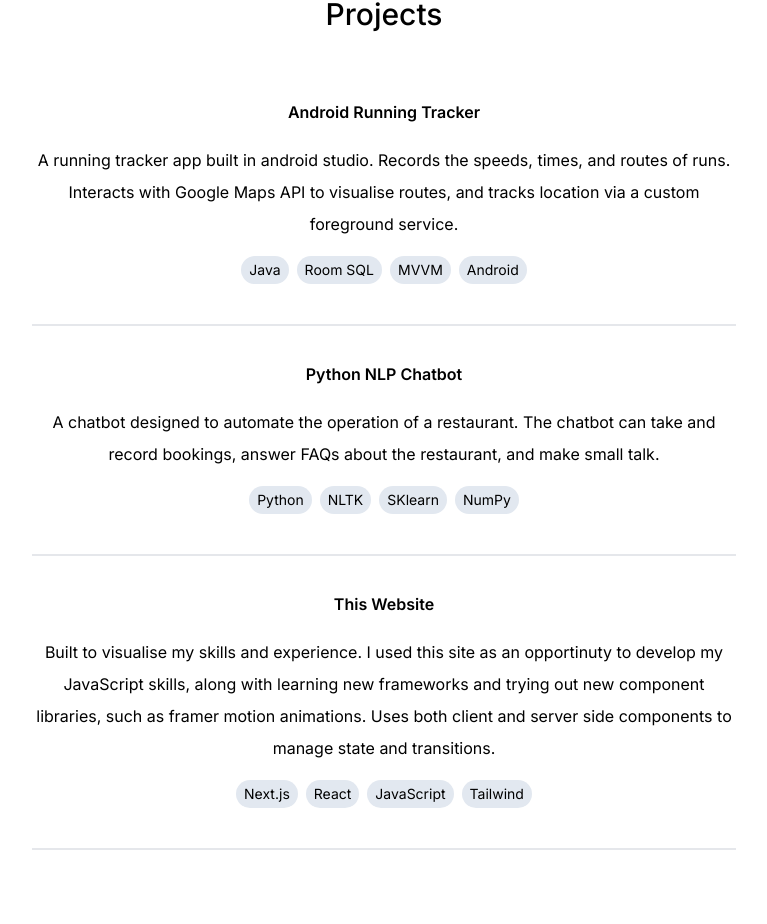
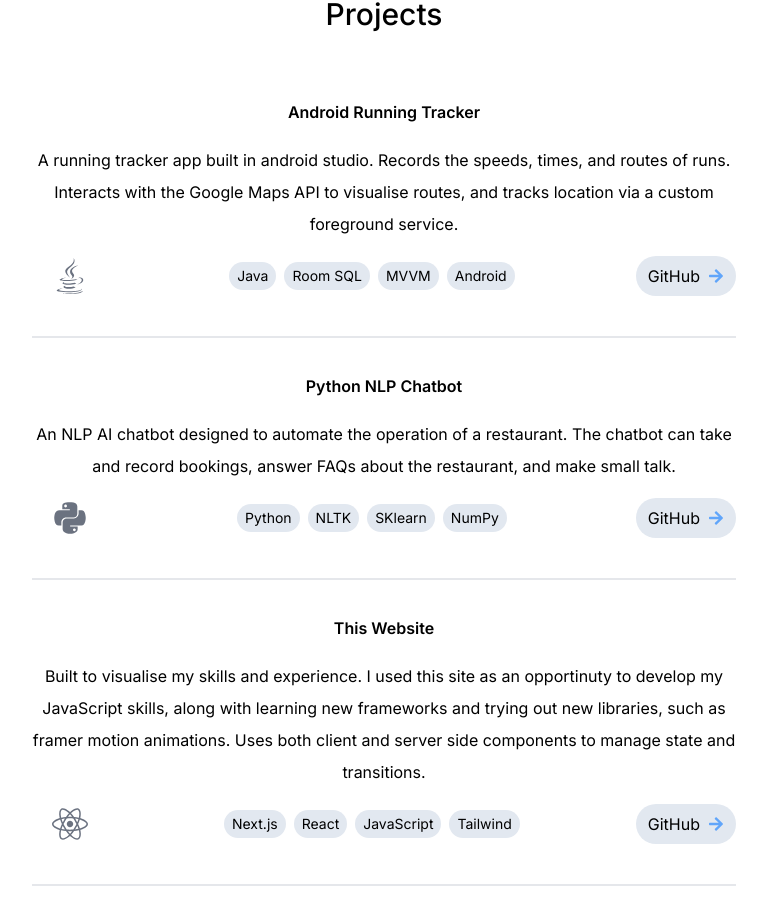
Before and after one commit to oliverstrange/WebPage, a Next.js app: page / in a window 1280 px wide. Shown: the part 3005-3929 px from the top of the page, without its empty margins (256-1023 px from the left). Built offline with nearby package versions, Linux system fonts and the light colour scheme.

Commit message:
projects complete

```diff
--- a/app/components/Intro.js
+++ b/app/components/Intro.js
@@ -9,7 +9,6 @@ import { FaGithubSquare } from "react-icons/fa";
 import { MdEmail } from "react-icons/md";
 
 import { useSectionInView } from "../nav-context/Hooks";
-import { useActiveSectionContext } from "../nav-context/Context";
 
 
 const Intro = () => {
--- a/app/components/Projects.js
+++ b/app/components/Projects.js
@@ -1,11 +1,10 @@
 "use client";
 
 import React from "react";
-import { useState } from "react";
 import Heading from "./Heading";
 import { motion } from "framer-motion";
 
-import { FaChevronLeft, FaChevronRight } from "react-icons/fa";
+import { FaArrowRight, FaJava, FaPython, FaReact } from "react-icons/fa";
 
 import { useSectionInView } from "../nav-context/Hooks";
 
@@ -15,32 +14,27 @@ const Projects = () => {
         {
             title: "Android Running Tracker",
             tools: ["Java", "Room SQL", "MVVM", "Android"],
-            desc: "A running tracker app built in android studio. Records the speeds, times, and routes of runs. Interacts with Google Maps API to visualise routes, and tracks location via a custom foreground service."
+            link: "https://github.com/oliverstrange/android-running-tracker",
+            icon: <FaJava/>,
+            desc: "A running tracker app built in android studio. Records the speeds, times, and routes of runs. Interacts with the Google Maps API to visualise routes, and tracks location via a custom foreground service."
         },
         {
             title: "Python NLP Chatbot",
             tools: ["Python", "NLTK", "SKlearn", "NumPy"],
-            desc: "A chatbot designed to automate the operation of a restaurant. The chatbot can take and record bookings, answer FAQs about the restaurant, and make small talk."
+            link: "https://github.com/oliverstrange/restaurant-chatbot",
+            icon: <FaPython/>,
+            desc: "An NLP AI chatbot designed to automate the operation of a restaurant. The chatbot can take and record bookings, answer FAQs about the restaurant, and make small talk."
         },
         {
             title: "This Website",
             tools: ["Next.js", "React", "JavaScript", "Tailwind"],
-            desc: "Built to visualise my skills and experience. I used this site as an opportinuty to develop my JavaScript skills, along with learning new frameworks and trying out new component libraries, such as framer motion animations. Uses both client and server side components to manage state and transitions."
+            link: "https://github.com/oliverstrange/my-web-page",
+            icon: <FaReact/>,
+            desc: "Built to visualise my skills and experience. I used this site as an opportinuty to develop my JavaScript skills, along with learning new frameworks and trying out new libraries, such as framer motion animations. Uses both client and server side components to manage state and transitions."
         },
     ]
-    const [ visibleSlide, setVisibleSlide ] = useState(0);
-
-    const nextSlide = () => {
-        setVisibleSlide(visibleSlide + 1);
-    }
-
-    const prevSlide = () => {
-        setVisibleSlide(content.length - 1);
-    }
 
     const { ref } = useSectionInView("Projects");
-
-
 
     return (
         <section
@@ -58,16 +52,31 @@ const Projects = () => {
                 viewport={{
                     once: true,
                 }}
-                key={idx} className="pb-10 mb-8 border-b-2">
+                key={idx} className="pb-10 mb-8 border-b-2"
+                >
                     <h3 className="font-semibold capitalize mb-4">{item.title}</h3>
                     <p>{item.desc}</p>
-                    <ul className="flex flex-row justify-center mt-4">
-                    {item.tools.map((tool, n) => (
-                        <li className="bg-slate-200 px-2 mx-1 py-1 rounded-full text-sm" key={n}>{tool}</li>
-                        ))}
-                    </ul>
+                    <div className="flex flex-row justify-between items-center mt-4">
+                        <p
+                        className="px-5 text-4xl flex text-gray-500 items-center gap-2 rounded-full"
+                        >
+                            {item.icon}
+                        </p>
+                        <ul className="flex flex-row">
+                            {item.tools.map((tool, n) => (
+                                <li className="bg-slate-200 h-min px-2 mx-1 py-1 rounded-full text-sm" key={n}>{tool}</li>
+                            ))}
+                        </ul>
+                        <a
+                        className="bg-slate-200 w-min h-min px-3 py-1 flex items-center gap-2 rounded-full focus:scale-[1.15] hover:scale-[1.15] hover:text-gray-950 active:scale-105 transition cursor-pointer"
+                        href={item.link}
+                        target="_blank"
+                        >
+                            GitHub<FaArrowRight className="text-blue-400"/>
+                        </a>
+                    </div>
                 </motion.li>
-        ))}
+                    ))}
         </ul>
 
         </section>
```
